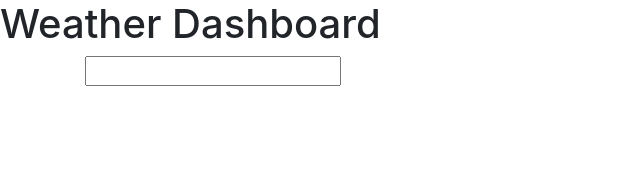
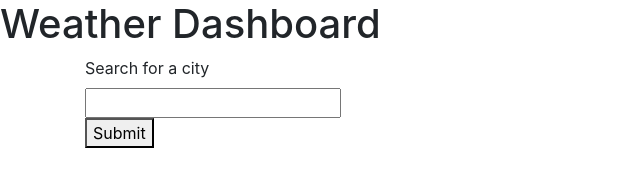
Before and after one commit to tarrantrl/weather-dashboard, a plain HTML site: page index.html in a window 1280 px wide. Shown: the whole page, without its empty margins (0-640 px from the left). Drawn offline with nearby package versions, Linux system fonts and the light colour scheme.

Commit message:
add submit event listener

```diff
--- a/assets/js/script.js
+++ b/assets/js/script.js
@@ -0,0 +1,10 @@
+var cityInputEl = document.querySelector("#city");
+var citySearchForm = document.querySelector("#city-search-form");
+
+// function to handle when a city is searched for
+var citySearchHandler = function(){
+    // get the city from the form input
+    var city = cityInputEl.value;
+}
+
+citySearchForm.addEventListener("submit", citySearchHandler);
--- a/index.html
+++ b/index.html
@@ -18,7 +18,11 @@
         <div class="container">
             <div class="row">
                 <div class="col-sm-3" id="search-container">
-                    <input id="city">
+                    <form id="city-search-form">
+                        <label for="city">Search for a city</label>
+                        <input id="city" name="city">
+                        <button type="submit" id="city-submit">Submit</button>
+                    </form>
                 </div>
                 <div class="col-sm-9" id="results-container">
 
```
